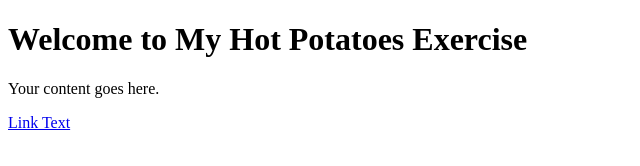
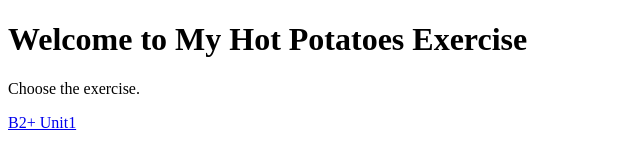
Before and after one commit to Skreppa/engling, a plain HTML site: page index.html in a window 1280 px wide. Shown: the full height of the page, 0-640 px from the left. Drawn offline with Linux system fonts and the light colour scheme.

Commit message:
Update index.html

```diff
--- a/index.html
+++ b/index.html
@@ -7,7 +7,7 @@
 </head>
 <body>
     <h1>Welcome to My Hot Potatoes Exercise</h1>
-    <p>Your content goes here.</p>
-    <a href="https://skreppa.github.io/engling/sample12.htm">Link Text</a>
+    <p>Choose the exercise.</p>
+    <a href="https://skreppa.github.io/engling/sample12.htm">B2+ Unit1</a>
 </body>
 </html>
```
